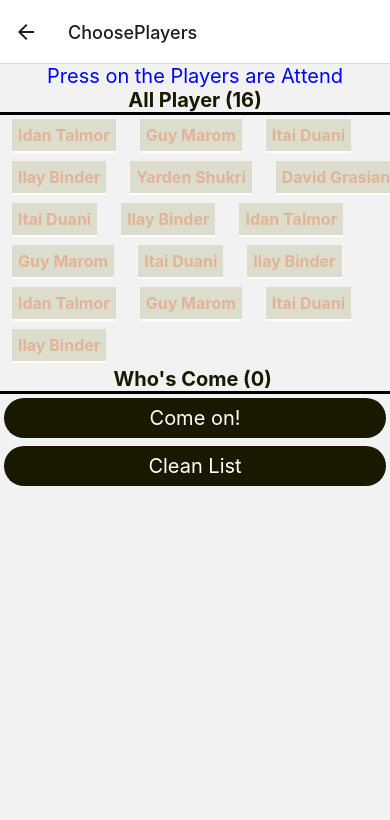
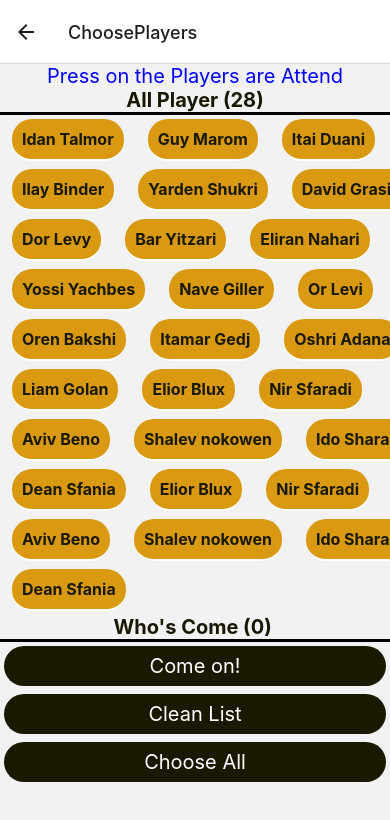
Before and after one commit to idantalmor/SoccerSaturday, a React Native app: screen /ChoosePlayers in a window 390 px wide. Shown: the top 820 px of the page. Built offline with nearby package versions, Linux system fonts and the light colour scheme.

Commit message:
added styles to buttons

```diff
--- a/App.js
+++ b/App.js
@@ -9,6 +9,7 @@ import AllPlayersScreen from "./screens/AllPlayerScreen";
 import MakeTeams from "./screens/MakeTeams";
 import ChoosePlayers from "./screens/ChoosePlayers";
 import TheTeams from "./screens/TheTeams";
+import AfterForce from "./screens/AfterForce";
 
 const Stack = createNativeStackNavigator()
 const BottomTab = createBottomTabNavigator();
@@ -58,6 +59,7 @@ export default function App() {
         }}/>
         <Stack.Screen name="ChoosePlayers" component={ChoosePlayers}/>
         <Stack.Screen name="TheTeams" component={TheTeams}/>
+        <Stack.Screen name="AfterForce" component={AfterForce}/>
       </Stack.Navigator>
     </NavigationContainer>
     </>
--- a/components/MakeTeams/SubTitle.js
+++ b/components/MakeTeams/SubTitle.js
@@ -5,13 +5,6 @@ import {useState} from 'react'
 function Subtitle({ children, onPress }) {
   const [styleName, setStyleName] = useState(styles.subtitleContainer)
   const [styleText, setStyleText] = useState(styles.subtitle)
-
-  function ChangeStyle(){
-    setStyleName(styles.subtitleContainerPress)
-    setStyleText(styles.subtitlePressed)
-  }
-  function check(){
-  }
   return (
 
     <View style={styleName}>
@@ -25,32 +18,21 @@ export default Subtitle;
 
 const styles = StyleSheet.create({
   subtitle: {
-    color: "#e2b497",
-    fontSize: 16,
-    fontWeight: "bold",
-    textAlign: "center",
-  },
-  subtitlePressed: {
     color: Colors.primary500,
     fontSize: 16,
     fontWeight: "bold",
     textAlign: "center",
+
   },
   subtitleContainer: {
-    padding: 6,
-    borderBottomColor: "white",
-    backgroundColor: Colors.primary600,
-    borderBottomWidth: 2,
-    marginHorizontal: 12,
-    marginVertical: 4,
-  },
-  subtitleContainerPress: {
-    padding: 6,
+    padding: 10,
     borderBottomColor: "white",
     backgroundColor: Colors.primary700,
     borderBottomWidth: 2,
     marginHorizontal: 12,
     marginVertical: 4,
+    borderRadius:20,
+    borderColor: Colors.primary500
   },
   pressed: {
     opacity: 0.75,
--- a/data/dummy-data.js
+++ b/data/dummy-data.js
@@ -1,21 +1,32 @@
 import Player from "../models/Player";
 
-export const PLAYER =[
-    new Player('p1', 'Idan Talmor', 'Attack', '4'),
-    new Player('p2', 'Guy Marom', 'Defense', '4'),
-    new Player('p3', 'Itai Duani', 'GoalKeeper', '5'),
-    new Player('p4', 'Ilay Binder', 'Attack', '4'),
-    new Player('p5', 'Yarden Shukri', 'Attack', '3'),
-    new Player('p6', 'David Grasiani', 'Defense', '4'),
-    new Player('p7', 'Itai Duani', 'GoalKeeper', '4'),
-    new Player('p8', 'Ilay Binder', 'Attack', '4'),
-    new Player('p9', 'Idan Talmor', 'Attack', '4'),
-    new Player('p10', 'Guy Marom', 'Defense', '4'),
-    new Player('p11', 'Itai Duani', 'GoalKeeper', '4'),
-    new Player('p12', 'Ilay Binder', 'Attack', '4'),
-    new Player('p13', 'Idan Talmor', 'Attack', '4'),
-    new Player('p14', 'Guy Marom', 'Defense', '4'),
-    new Player('p15', 'Itai Duani', 'GoalKeeper', '4'),
-    new Player('p16', 'Ilay Binder', 'Attack', '4'),
-
-]
+export const PLAYER = [
+  new Player("p1", "Idan Talmor", "Attack", "4"),
+  new Player("p2", "Guy Marom", "Defense", "4"),
+  new Player("p3", "Itai Duani", "GoalKeeper", "5"),
+  new Player("p4", "Ilay Binder", "Attack", "4"),
+  new Player("p5", "Yarden Shukri", "Attack", "3"),
+  new Player("p6", "David Grasiani", "Defense", "3"),
+  new Player("p7", "Dor Levy", "GoalKeeper", "4"),
+  new Player("p8", "Bar Yitzari", "Defense", "4"),
+  new Player("p9", "Eliran Nahari", "Attack", "3"),
+  new Player("p10", "Yossi Yachbes", "Defense", "4"),
+  new Player("p11", "Nave Giller", "GoalKeeper", "4"),
+  new Player("p12", "Or Levi", "Defense", "3"),
+  new Player("p13", "Oren Bakshi", "Defense", "2"),
+  new Player("p14", "Itamar Gedj", "Defense", "3"),
+  new Player("p15", "Oshri Adana", "Attack", "5"),
+  new Player("p16", "Liam Golan", "Attack", "4"),
+  new Player("p17", "Elior Blux", "Attack", "3"),
+  new Player("p18", "Nir Sfaradi", "Attack", "3"),
+  new Player("p19", "Aviv Beno", "Attack", "4"),
+  new Player("p20", "Shalev nokowen", "Attack", "3"),
+  new Player("p21", "Ido Sharabi", "Attack", "4"),
+  new Player("p22", "Dean Sfania", "Attack", "4"),
+  new Player("p23", "Elior Blux", "Attack", "3"),
+  new Player("p24", "Nir Sfaradi", "Attack", "3"),
+  new Player("p25", "Aviv Beno", "Attack", "4"),
+  new Player("p26", "Shalev nokowen", "Attack", "3"),
+  new Player("p27", "Ido Sharabi", "Attack", "4"),
+  new Player("p28", "Dean Sfania", "Attack", "4"),
+];
--- /dev/null
+++ b/screens/AfterForce.js
@@ -0,0 +1,19 @@
+import { Text, View } from "react-native"
+import { useNavigation, useRoute } from "@react-navigation/native";
+import {useState} from 'react'
+
+function AfterForce(){
+    const route = useRoute();
+    const [GoalKeepers, setGoalKeepers] = useState('route.params.GoalKeepers');
+    const [Backs, setBacks] = useState('route.params.Backs');
+    const [Attackers, setAttackers] = useState('route.params.Attackers');
+    return (
+        <View>
+            <Text>
+                THIS IS AFTER FORCE
+            </Text>
+        </View>
+    )
+
+}
+export default AfterForce
--- a/screens/ChoosePlayers.js
+++ b/screens/ChoosePlayers.js
@@ -1,4 +1,12 @@
-import { View, Text, StyleSheet, FlatList, Pressable } from "react-native";
+import {
+  View,
+  Text,
+  StyleSheet,
+  FlatList,
+  Pressable,
+  ScrollView,
+  SafeAreaView,
+} from "react-native";
 import { PLAYER } from "../data/dummy-data";
 import Colors from "../constans/style";
 import Subtitle from "../components/MakeTeams/SubTitle";
@@ -13,7 +21,11 @@ function ChoosePlayers() {
   }
   function cleanListHandler() {
     setPlayersAreCome("");
-    setAllPlayers(PLAYER)
+    setAllPlayers(PLAYER);
+  }
+  function chooseAllHandler() {
+    setPlayersAreCome(PLAYER);
+    setAllPlayers("");
   }
 
   function renderPlayersItem(itemData) {
@@ -39,16 +51,19 @@ function ChoosePlayers() {
     setAllPlayers(AllPlayers.filter((item) => item != myPlayer));
   }
   function DontChooseMe(myPlayer) {
+    setPlayersAreCome(PlayersAreCome.filter((item) => item != myPlayer));
     setAllPlayers((oldArray) => [myPlayer, ...oldArray]);
-    setPlayersAreCome(AllPlayers.filter((item) => item != myPlayer));
   }
   return (
+    <SafeAreaView>
+      <ScrollView>
         <View>
           <Text style={styles.title}>Press on the Players are Attend</Text>
           <View style={styles.flatListContainer}>
             <Text Text style={styles.titleContainer}>
               All Player ({AllPlayers.length})
             </Text>
+            <ScrollView>
               <View>
                 <FlatList
                   data={AllPlayers}
@@ -57,21 +72,30 @@ function ChoosePlayers() {
                   numColumns={3}
                 />
               </View>
+            </ScrollView>
           </View>
           <View>
-        <Text style={styles.titleContainer}>Who's Come ({PlayersAreCome.length}) </Text>
+            <Text style={styles.titleContainer}>
+              Who's Come ({PlayersAreCome.length}){" "}
+            </Text>
+            <ScrollView>
+              <View></View>
               <FlatList
                 data={PlayersAreCome}
                 keyExtractor={(item) => item.id}
                 renderItem={renderPlayersChosenItem}
                 numColumns={3}
               />
+            </ScrollView>
           </View>
           <View>
             <PrimaryButton onPress={makeTeamsHandler}>Come on!</PrimaryButton>
             <PrimaryButton onPress={cleanListHandler}>Clean List</PrimaryButton>
+            <PrimaryButton onPress={chooseAllHandler}>Choose All</PrimaryButton>
           </View>
         </View>
+      </ScrollView>
+    </SafeAreaView>
   );
 }
 
@@ -112,4 +136,7 @@ const styles = StyleSheet.create({
     borderBottomWidth: 3,
     fontWeight: "bold",
   },
+  scrollView: {
+    marginHorizontal: 20,
+  },
 });
--- a/screens/MakeTeams.js
+++ b/screens/MakeTeams.js
@@ -1,15 +1,14 @@
-import { StyleSheet, ImageBackground, View } from "react-native";
+import { StyleSheet, ImageBackground, View, Image } from "react-native";
 import { LinearGradient } from "expo-linear-gradient";
 import Colors from "../constans/style";
 import PrimaryButton from "../components/MakeTeams/Button";
-import {useNavigation} from '@react-navigation/native'
-
+import { useNavigation } from "@react-navigation/native";
 
 function MakeTeams() {
   const navigation = useNavigation();
 
-  function makeTeamsHandler(){
-    navigation.navigate('ChoosePlayers')
+  function makeTeamsHandler() {
+    navigation.navigate("ChoosePlayers");
   }
   return (
     <>
@@ -23,9 +22,16 @@ function MakeTeams() {
           style={styles.rootScreen}
           imageStyle={styles.backgroundImage}
         >
-        <View style={styles.buttonContainer}>
-          <PrimaryButton onPress={makeTeamsHandler}>Click here to make Teams</PrimaryButton>
-        </View>
+          <View style={styles.buttonContainer}>
+            <Image
+              source={require("../assets/logo.png")}
+              resizeMode="cover"
+              style={styles.image}
+            />
+            <PrimaryButton onPress={makeTeamsHandler}>
+              Click here to make Teams
+            </PrimaryButton>
+          </View>
         </ImageBackground>
       </LinearGradient>
     </>
@@ -47,8 +53,13 @@ const styles = StyleSheet.create({
     opacity: 0.15,
   },
   buttonContainer: {
-    flex:1,
+    flex: 1,
     justifyContent: "center",
     alignItems: "center",
   },
+  image: {
+    width: 100,
+    height: 100,
+
+  },
 });
--- a/screens/TheTeams.js
+++ b/screens/TheTeams.js
@@ -1,22 +1,24 @@
-import { View, Text, StyleSheet, FlatList } from "react-native";
+import { View, Text, StyleSheet, FlatList, Saf } from "react-native";
 import { useNavigation, useRoute } from "@react-navigation/native";
 import { PLAYER } from "../data/dummy-data";
 import { useState } from "react";
+import PrimaryButton from "../components/MakeTeams/Button";
 
-function TheTeams(navigation) {
+function TheTeams() {
   const route = useRoute();
+  const navigation = useNavigation();
   const [Players, setPlayers] = useState(route.params.Players);
-  let ArrayGoalKeeper = Players.filter(function (item) {
+  const ArrayGoalKeeper = Players.filter(function (item) {
     return item.role == "GoalKeeper";
   }).map(function ({ id, fullName, role, grade }) {
     return { id, fullName, role, grade };
   });
-  let ArrayBack = Players.filter(function (item) {
+  const ArrayBack = Players.filter(function (item) {
     return item.role == "Defense";
   }).map(function ({ id, fullName, role, grade }) {
     return { id, fullName, role, grade };
   });
-  let ArrayAttack = Players.filter(function (item) {
+  const ArrayAttack = Players.filter(function (item) {
     return item.role == "Attack";
   }).map(function ({ id, fullName, role, grade }) {
     return { id, fullName, role, grade };
@@ -30,13 +32,10 @@ function TheTeams(navigation) {
   function renderAttack(itemData) {
     return <Text>{itemData.item.fullName}</Text>;
   }
+  function makeTeamsHandler() {
+    navigation.navigate("TheTeams");
+  }
 
-  console.log(ArrayGoalKeeper);
-  console.log("__________");
-  console.log(ArrayBack);
-  console.log("__________");
-  console.log(ArrayAttack);
-  console.log("__________");
   return (
     <View style={styles.rootContainer}>
       <View style={styles.positions}>
@@ -68,6 +67,9 @@ function TheTeams(navigation) {
           />
         </View>
       </View>
+      <PrimaryButton onPress={makeTeamsHandler}>
+        Make 3 Teams of 7 Players
+      </PrimaryButton>
     </View>
   );
 }
@@ -77,12 +79,12 @@ const styles = StyleSheet.create({
   rootContainer: {
     flex: 1,
   },
-  positions:{
-    flexDirection: 'row',
-    justifyContent: 'space-around'
+  positions: {
+    flexDirection: "row",
+    justifyContent: "space-around",
   },
-  titles:{
-    fontWeight:'bold',
-    fontSize: 16
-  }
+  titles: {
+    fontWeight: "bold",
+    fontSize: 16,
+  },
 });
```
Also changed, not shown: assets/logo.png (added). Lines whose indentation alone changed are shown as unchanged.
